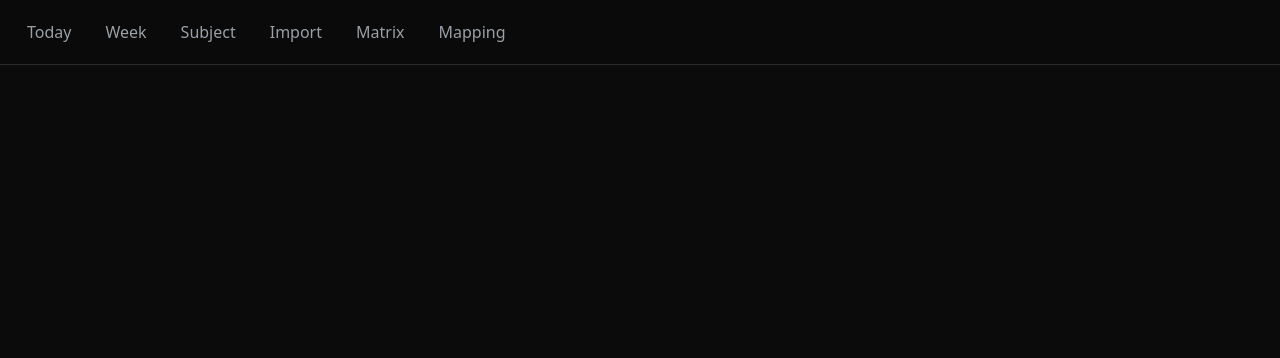
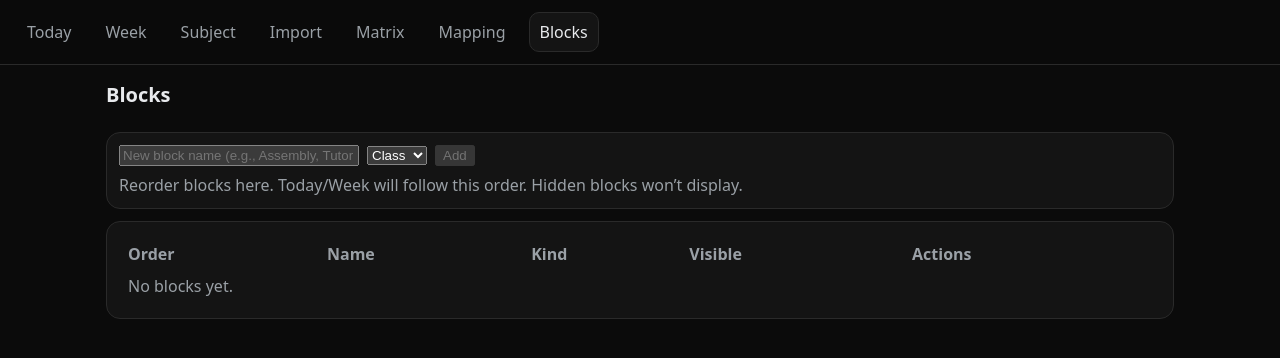
Before and after one commit to Spencerzone/cal, a React (Vite) app: page /blocks in a window 1280 px wide. Shown: the top 358 px of the page. Built offline with nearby package versions, Linux system fonts and the light colour scheme; the HTML template or start-up script is replaced by a standard one.

Commit message:
blockpage

```diff
--- a/src/App.tsx
+++ b/src/App.tsx
@@ -6,6 +6,7 @@ import WeekPage from "./pages/WeekPage";
 import SubjectPage from "./pages/SubjectPage";
 import MatrixPage from "./pages/MatrixPage";
 import TemplateMappingPage from "./pages/TemplateMappingPage";
+import BlocksPage from "./pages/BlocksPage";
 
 
 
@@ -31,6 +32,9 @@ export default function App() {
         <NavLink to="/mapping" className={({ isActive }) => (isActive ? "active" : "")}>
         Mapping
         </NavLink>
+        <NavLink to="/blocks" className={({ isActive }) => (isActive ? "active" : "")}>
+        Blocks
+      </NavLink>
       </nav>
 
       <div className="container">
@@ -41,6 +45,7 @@ export default function App() {
           <Route path="/import" element={<ImportPage />} />
           <Route path="/matrix" element={<MatrixPage />} />
           <Route path="/mapping" element={<TemplateMappingPage />} />
+          <Route path="/blocks" element={<BlocksPage />} />
         </Routes>
       </div>
     </>
--- /dev/null
+++ b/src/db/blockMutations.ts
@@ -0,0 +1,50 @@
+// src/db/blockMutations.ts
+import { nanoid } from "nanoid";
+import { getDb, type Block, type BlockKind } from "./db";
+
+export async function createBlock(userId: string, name: string, kind: BlockKind) {
+  const db = await getDb();
+  const existing = await db.getAllFromIndex("blocks", "byUserId", userId);
+  const nextOrder = existing.length ? Math.max(...existing.map((b) => b.orderIndex)) + 1 : 0;
+
+  const block: Block = {
+    id: nanoid(),
+    userId,
+    name,
+    kind,
+    orderIndex: nextOrder,
+    isVisible: 1,
+  };
+
+  await db.put("blocks", block);
+  return block;
+}
+
+export async function updateBlock(block: Block) {
+  const db = await getDb();
+  await db.put("blocks", block);
+}
+
+export async function setBlockVisible(blockId: string, isVisible: 0 | 1) {
+  const db = await getDb();
+  const b = await db.get("blocks", blockId);
+  if (!b) return;
+  b.isVisible = isVisible;
+  await db.put("blocks", b);
+}
+
+export async function reorderBlocks(userId: string, orderedIds: string[]) {
+  const db = await getDb();
+  const tx = db.transaction("blocks", "readwrite");
+  const store = tx.store;
+
+  for (let i = 0; i < orderedIds.length; i++) {
+    const id = orderedIds[i];
+    const b = await store.get(id);
+    if (!b || b.userId !== userId) continue;
+    b.orderIndex = i;
+    await store.put(b);
+  }
+
+  await tx.done;
+}
--- /dev/null
+++ b/src/pages/BlocksPage.tsx
@@ -0,0 +1,153 @@
+// src/pages/BlocksPage.tsx
+import { useEffect, useMemo, useState } from "react";
+import type { Block, BlockKind } from "../db/db";
+import { ensureDefaultBlocks } from "../db/seed";
+import { getVisibleBlocks } from "../db/blockQueries";
+import { createBlock, reorderBlocks, setBlockVisible, updateBlock } from "../db/blockMutations";
+
+const userId = "local";
+
+const KIND_LABELS: Record<BlockKind, string> = {
+  class: "Class",
+  duty: "Duty",
+  break: "Break",
+  admin: "Admin",
+  other: "Other",
+};
+
+export default function BlocksPage() {
+  const [blocks, setBlocks] = useState<Block[]>([]);
+  const [name, setName] = useState("");
+  const [kind, setKind] = useState<BlockKind>("class");
+
+  async function refresh() {
+    await ensureDefaultBlocks(userId);
+    setBlocks(await getVisibleBlocks(userId));
+  }
+
+  useEffect(() => {
+    refresh();
+  }, []);
+
+  const canAdd = useMemo(() => name.trim().length > 0, [name]);
+
+  async function addBlock() {
+    if (!canAdd) return;
+    await createBlock(userId, name.trim(), kind);
+    setName("");
+    setKind("class");
+    await refresh();
+  }
+
+  async function move(blockId: string, dir: -1 | 1) {
+    const idx = blocks.findIndex((b) => b.id === blockId);
+    if (idx < 0) return;
+    const j = idx + dir;
+    if (j < 0 || j >= blocks.length) return;
+
+    const ordered = [...blocks];
+    const [item] = ordered.splice(idx, 1);
+    ordered.splice(j, 0, item);
+
+    await reorderBlocks(userId, ordered.map((b) => b.id));
+    setBlocks(ordered.map((b, i) => ({ ...b, orderIndex: i })));
+  }
+
+  async function toggleVisible(b: Block) {
+    await setBlockVisible(b.id, b.isVisible ? 0 : 1);
+    await refresh();
+  }
+
+  async function renameBlock(b: Block, newName: string) {
+    const n = newName.trim();
+    if (!n || n === b.name) return;
+    await updateBlock({ ...b, name: n });
+    await refresh();
+  }
+
+  return (
+    <div className="grid">
+      <h1>Blocks</h1>
+
+      <div className="card">
+        <div className="row" style={{ gap: 8, flexWrap: "wrap" }}>
+          <input
+            value={name}
+            onChange={(e) => setName(e.target.value)}
+            placeholder="New block name (e.g., Assembly, Tutor time)"
+            style={{ minWidth: 240 }}
+          />
+
+          <select value={kind} onChange={(e) => setKind(e.target.value as BlockKind)}>
+            {(Object.keys(KIND_LABELS) as BlockKind[]).map((k) => (
+              <option key={k} value={k}>
+                {KIND_LABELS[k]}
+              </option>
+            ))}
+          </select>
+
+          <button onClick={addBlock} disabled={!canAdd}>
+            Add
+          </button>
+        </div>
+        <div className="muted" style={{ marginTop: 8 }}>
+          Reorder blocks here. Today/Week will follow this order. Hidden blocks won’t display.
+        </div>
+      </div>
+
+      <div className="card" style={{ overflowX: "auto" }}>
+        <table style={{ width: "100%", borderCollapse: "separate", borderSpacing: 8 }}>
+          <thead>
+            <tr>
+              <th style={{ textAlign: "left" }} className="muted">Order</th>
+              <th style={{ textAlign: "left" }} className="muted">Name</th>
+              <th style={{ textAlign: "left" }} className="muted">Kind</th>
+              <th style={{ textAlign: "left" }} className="muted">Visible</th>
+              <th style={{ textAlign: "left" }} className="muted">Actions</th>
+            </tr>
+          </thead>
+          <tbody>
+            {blocks.map((b, i) => (
+              <tr key={b.id}>
+                <td className="muted">{i + 1}</td>
+
+                <td>
+                  <input
+                    defaultValue={b.name}
+                    onBlur={(e) => renameBlock(b, e.target.value)}
+                    style={{ minWidth: 220 }}
+                  />
+                </td>
+
+                <td className="muted">{KIND_LABELS[b.kind]}</td>
+
+                <td>
+                  <button onClick={() => toggleVisible(b)}>{b.isVisible ? "Shown" : "Hidden"}</button>
+                </td>
+
+                <td>
+                  <div className="row" style={{ gap: 8 }}>
+                    <button onClick={() => move(b.id, -1)} disabled={i === 0}>
+                      ↑
+                    </button>
+                    <button onClick={() => move(b.id, 1)} disabled={i === blocks.length - 1}>
+                      ↓
+                    </button>
+                  </div>
+                </td>
+              </tr>
+            ))}
+
+            {blocks.length === 0 ? (
+              <tr>
+                <td colSpan={5} className="muted">
+                  No blocks yet.
+                </td>
+              </tr>
+            ) : null}
+          </tbody>
+        </table>
+      </div>
+    </div>
+  );
+}
```
